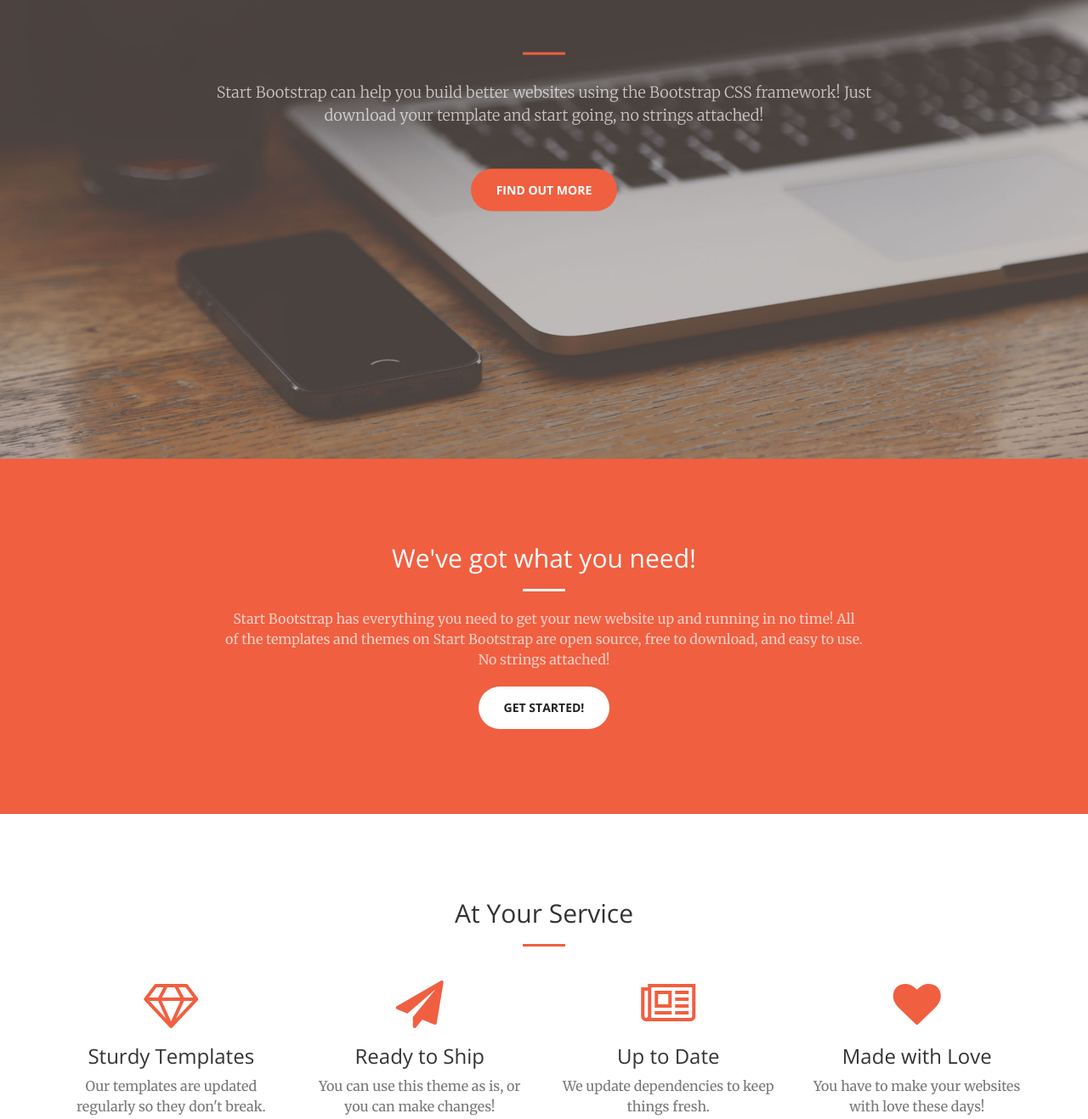
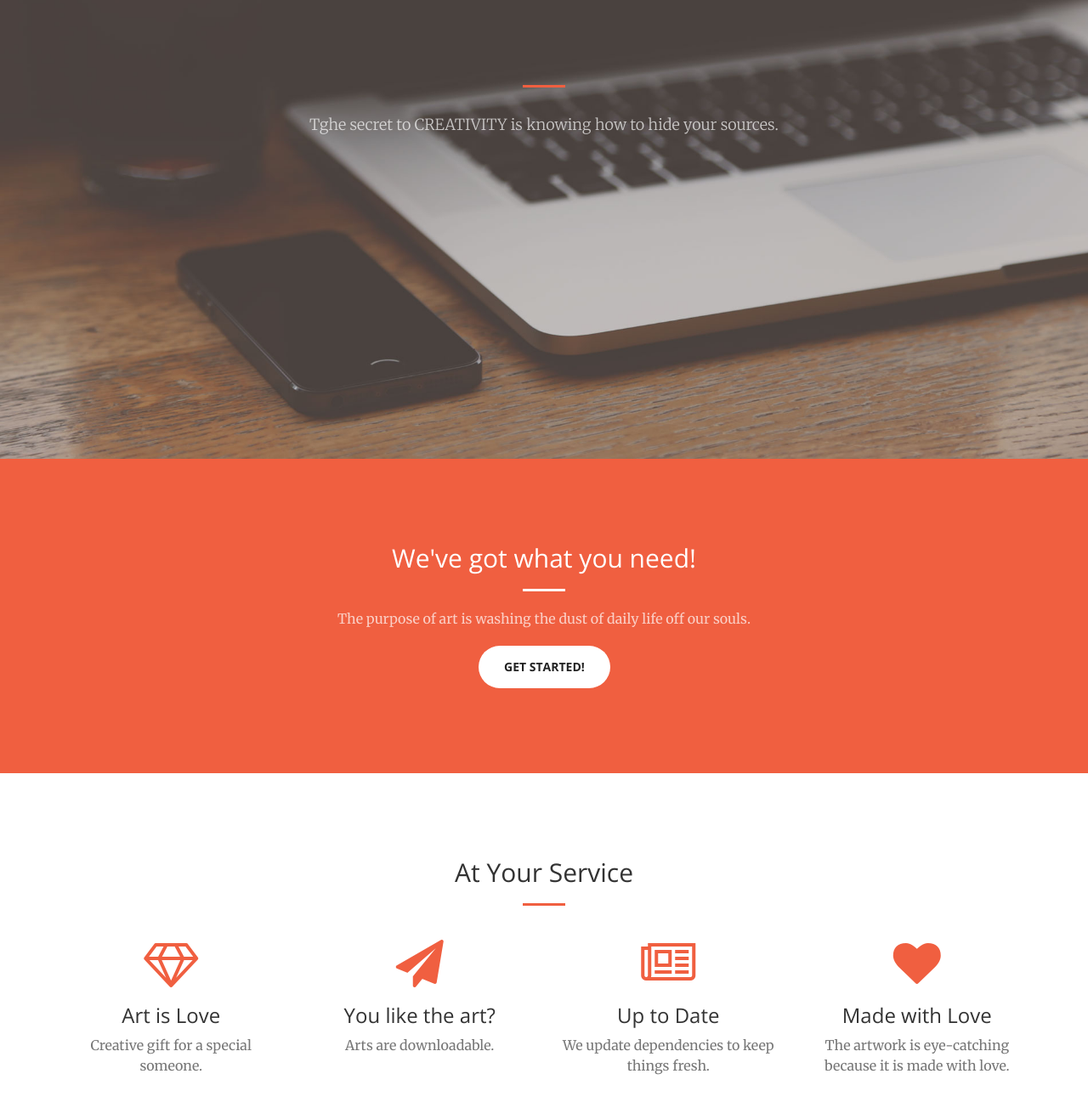
Before and after one commit to kathleenblaza/OnePageWebsite, a website: page index.html in a window 1280 px wide. Shown: the part 260-1577 px from the top of the page at 85% size. Drawn offline with nearby package versions, Linux system fonts and the light colour scheme.

Commit message:
Update index.html

```diff
--- a/index.html
+++ b/index.html
@@ -73,8 +73,8 @@
             <div class="header-content-inner">
                 <h1 id="homeHeading"></h1>
                 <hr>
-                <p>Start Bootstrap can help you build better websites using the Bootstrap CSS framework! Just download your template and start going, no strings attached!</p>
-                <a href="#about" class="btn btn-primary btn-xl page-scroll">Find Out More</a>
+                <p>Tghe secret to CREATIVITY is knowing how to hide your sources.</p>
+
             </div>
         </div>
     </header>
@@ -85,7 +85,7 @@
                 <div class="col-lg-8 col-lg-offset-2 text-center">
                     <h2 class="section-heading">We've got what you need!</h2>
                     <hr class="light">
-                    <p class="text-faded">Start Bootstrap has everything you need to get your new website up and running in no time! All of the templates and themes on Start Bootstrap are open source, free to download, and easy to use. No strings attached!</p>
+                    <p class="text-faded">The purpose of art is washing the dust of daily life off our souls. </p>
                     <a href="#services" class="page-scroll btn btn-default btn-xl sr-button">Get Started!</a>
                 </div>
             </div>
@@ -106,15 +106,15 @@
                 <div class="col-lg-3 col-md-6 text-center">
                     <div class="service-box">
                         <i class="fa fa-4x fa-diamond text-primary sr-icons"></i>
-                        <h3>Sturdy Templates</h3>
-                        <p class="text-muted">Our templates are updated regularly so they don't break.</p>
+                        <h3>Art is Love</h3>
+                        <p class="text-muted">Creative gift for a special someone.</p>
                     </div>
                 </div>
                 <div class="col-lg-3 col-md-6 text-center">
                     <div class="service-box">
                         <i class="fa fa-4x fa-paper-plane text-primary sr-icons"></i>
-                        <h3>Ready to Ship</h3>
-                        <p class="text-muted">You can use this theme as is, or you can make changes!</p>
+                        <h3>You like the art?</h3>
+                        <p class="text-muted">Arts are downloadable.</p>
                     </div>
                 </div>
                 <div class="col-lg-3 col-md-6 text-center">
@@ -128,7 +128,7 @@
                     <div class="service-box">
                         <i class="fa fa-4x fa-heart text-primary sr-icons"></i>
                         <h3>Made with Love</h3>
-                        <p class="text-muted">You have to make your websites with love these days!</p>
+                        <p class="text-muted">The artwork is eye-catching because it is made with love.</p>
                     </div>
                 </div>
             </div>
@@ -144,7 +144,7 @@
                         <div class="portfolio-box-caption">
                             <div class="portfolio-box-caption-content">
                                 <div class="project-category text-faded">
-                                    Category
+
                                 </div>
                                 <div class="project-name">
                                     Vexel Art
@@ -159,7 +159,7 @@
                         <div class="portfolio-box-caption">
                             <div class="portfolio-box-caption-content">
                                 <div class="project-category text-faded">
-                                    Category
+
                                 </div>
                                 <div class="project-name">
                                     Low Poly Art
@@ -174,7 +174,7 @@
                         <div class="portfolio-box-caption">
                             <div class="portfolio-box-caption-content">
                                 <div class="project-category text-faded">
-                                    Category
+
                                 </div>
                                 <div class="project-name">
                                     Digital Painting
@@ -189,7 +189,7 @@
                         <div class="portfolio-box-caption">
                             <div class="portfolio-box-caption-content">
                                 <div class="project-category text-faded">
-                                    Category
+
                                 </div>
                                 <div class="project-name">
                                   Pop Art
@@ -204,7 +204,7 @@
                         <div class="portfolio-box-caption">
                             <div class="portfolio-box-caption-content">
                                 <div class="project-category text-faded">
-                                    Category
+
                                 </div>
                                 <div class="project-name">
                                     Double Exposure
@@ -219,7 +219,7 @@
                         <div class="portfolio-box-caption">
                             <div class="portfolio-box-caption-content">
                                 <div class="project-category text-faded">
-                                    Category
+
                                 </div>
                                 <div class="project-name">
                                     Burn Art
```
